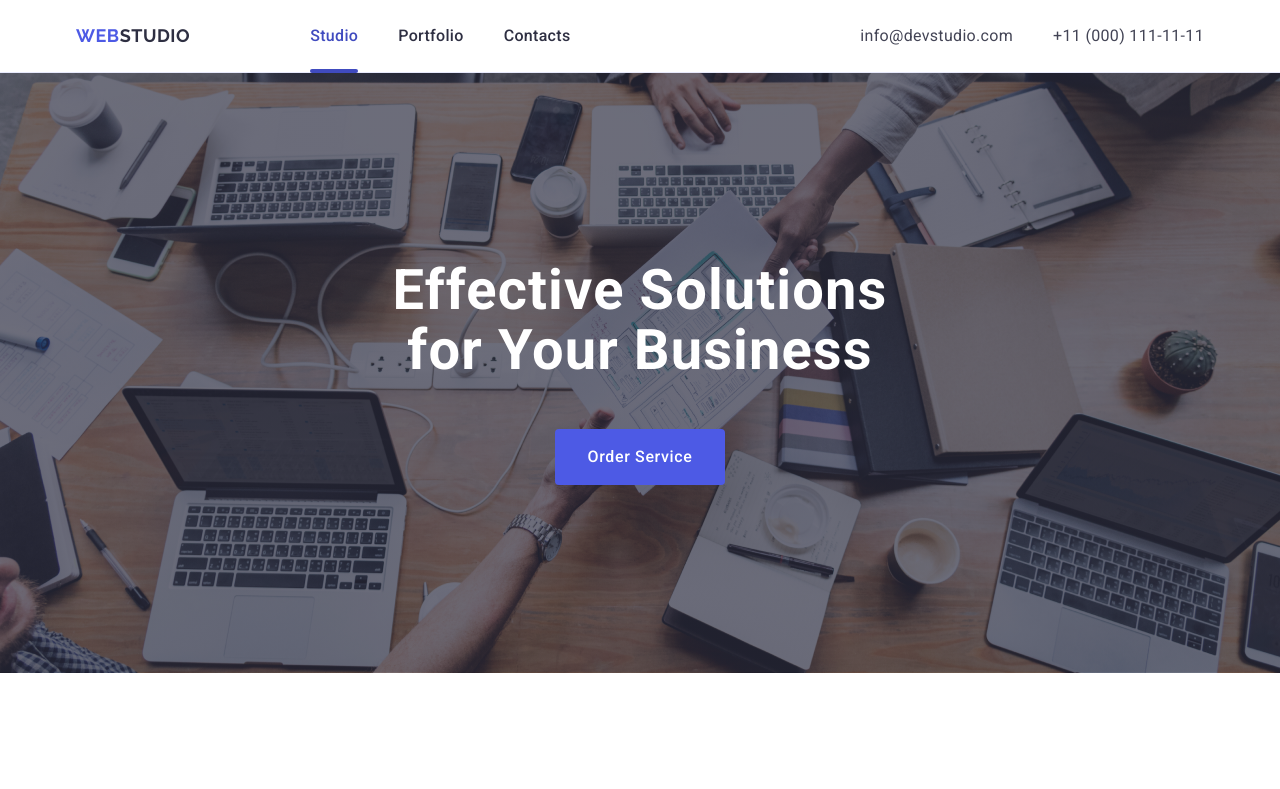
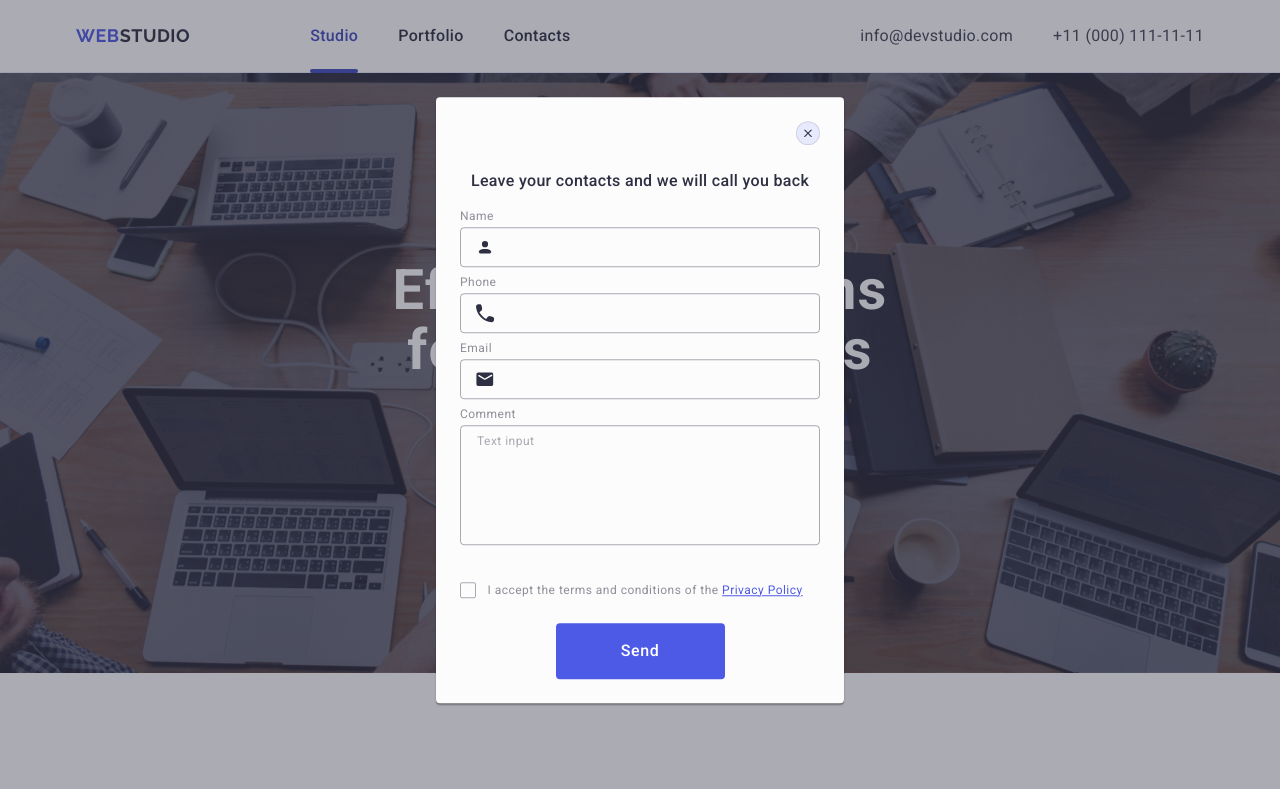
Before and after one commit to angelinasimora/goit-markup-hw-06, a plain HTML site: page index.html in a window 1280 px wide. Shown: the top 789 px of the page. Drawn offline with nearby package versions, Linux system fonts and the light colour scheme.

Commit message:
commit message

```diff
--- a/css/styles.css
+++ b/css/styles.css
@@ -1305,11 +1305,25 @@ img {
     transition: background-color 250ms cubic-bezier(0.4, 0, 0.2, 1);
 
 }
+/* modal */
+.modal{
+    width: 408px;
+    min-height: 584px;
+    padding: 72px 24px 24px 24px;
+}
+.comment-container{
+    margin-bottom: 16px;
+}
+.modal-overlay.is-open {
+    opacity: 1;
+    visibility: visible;
+    pointer-events: auto;
+}
 
 }
 
-/* @media screen and (min-width: 768px) and (max-width: 1157px) {
+ @media screen and (min-width: 768px) and (max-width: 1157px) {
     .footer>.container {
         width: 552px;
     }
-} */
+}
```
